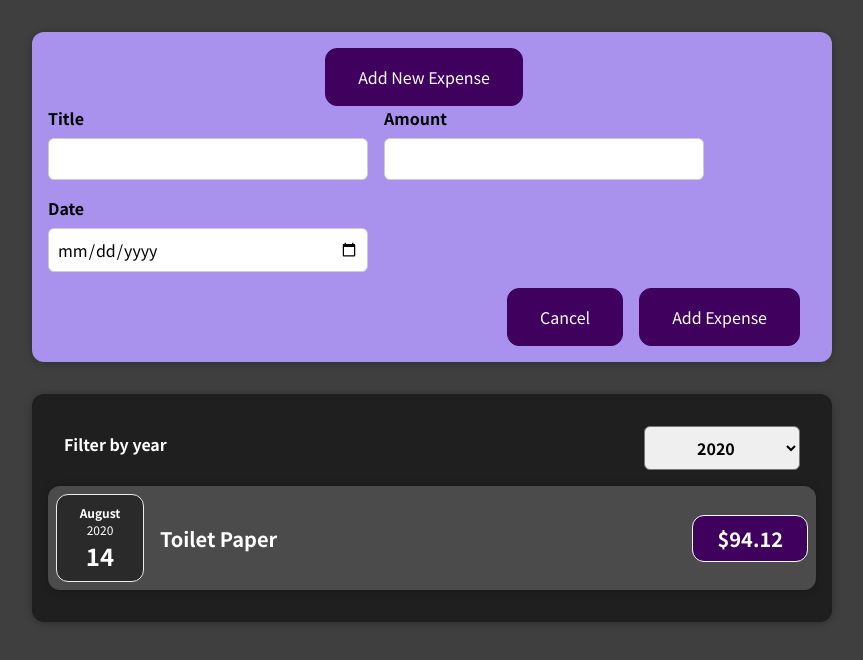
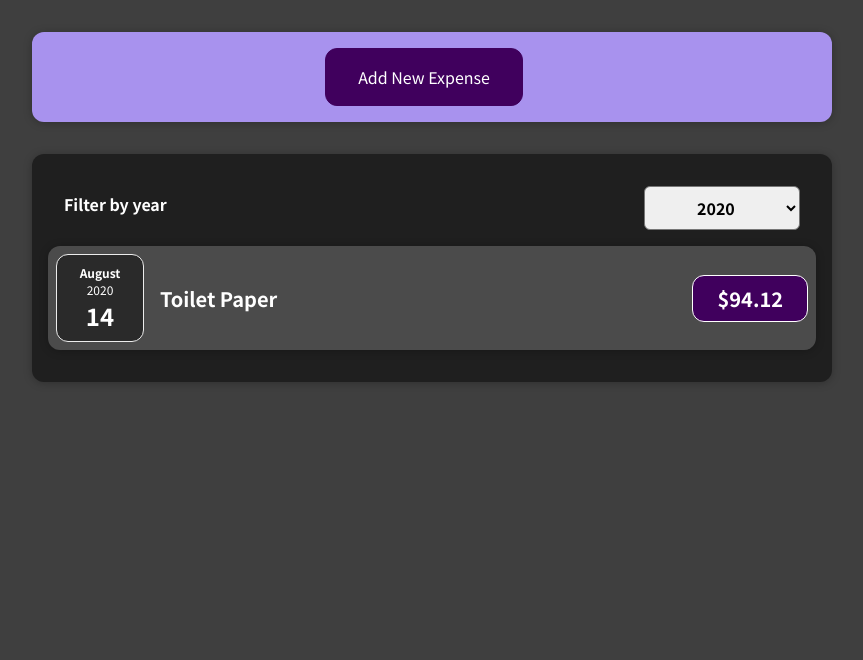
Before and after one commit to codesgoodman/expense-tracker, a React (Create React App) app: page / in a window 1280 px wide. Shown: the top 660 px of the page, without its empty margins (208-1071 px from the left). Built offline with nearby package versions, Linux system fonts and the light colour scheme.

Commit message:
implement to hide input fields

```diff
--- a/src/components/NewExpense/NewExpense.js
+++ b/src/components/NewExpense/NewExpense.js
@@ -1,4 +1,4 @@
-import React from "react";
+import React, { useState } from "react";
 import "./NewExpense.css";
 import ExpenseForm from "./ExpenseForm";
 
@@ -11,11 +11,16 @@
 
     props.onAddExpense(expenseData);
   };
+  const [isEditing, setIsediting] = useState(false);
+
+  const editingHandler = () => {
+    setIsediting(true);
+  };
 
   return (
     <div className="new-expense">
-      <button>Add New Expense</button>
-      <ExpenseForm onSaveExpenseData={saveExpenseDataHandler} />
+      {!isEditing && <button onClick={editingHandler}>Add New Expense</button>}
+      {isEditing && <ExpenseForm onSaveExpenseData={saveExpenseDataHandler} />}
     </div>
   );
 };
```
